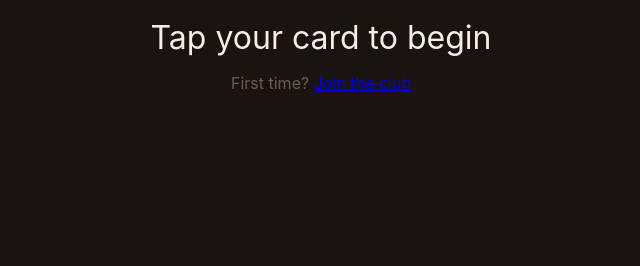
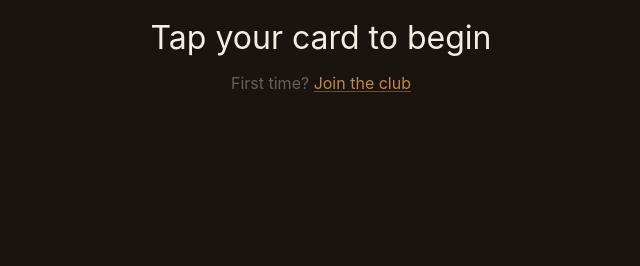
Before and after one commit to imcmurray/espresso-club, a FastAPI app: template app/templates/menu.html in a window 1280 px wide. Shown: the part 307-573 px from the top of the page, without its empty margins (319-959 px from the left). Run offline with FastAPI, Linux system fonts and the light colour scheme; the template is opened without the code that fills it, so the values that code supplies are empty; parts of the project's set-up code (start-up, migrations or seed data) failed here and were passed over; some libraries are stand-ins or nearby versions.

Commit message:
style: copper-accent link color on dark background
Body-content <a> tags were rendering at browser-default blue/purple
which is near-invisible against the espresso-brown theme. Use the
existing --accent (#c08552) for all in-content links, with a slightly
brighter hover state and a softer underline. Visited keeps the same
color so links don't fade out after a click.

Header nav and h1 link styling untouched — those already had explicit
colors.

Co-Authored-By: Claude Opus 4.7 (1M context) <noreply@anthropic.com>

```diff
--- a/app/static/style.css
+++ b/app/static/style.css
@@ -38,6 +38,25 @@ nav a {
 nav a:hover { opacity: 1; }
 
 main { padding: 2rem; max-width: 1100px; margin: 0 auto; }
+
+/* Link colors — body-content links inherited browser defaults (blue/purple)
+   which were near-invisible on the dark background. Use the copper accent so
+   visited links don't fade out either. */
+main a, .session-card a, .idle a, .invoice-card a {
+    color: var(--accent);
+    text-decoration: underline;
+    text-decoration-thickness: 1px;
+    text-underline-offset: 2px;
+    text-decoration-color: rgba(192, 133, 82, 0.5);
+    transition: color 0.1s, text-decoration-color 0.1s;
+}
+main a:hover, .session-card a:hover, .idle a:hover, .invoice-card a:hover {
+    color: #d49b6a;
+    text-decoration-color: #d49b6a;
+}
+main a:visited, .session-card a:visited, .idle a:visited, .invoice-card a:visited {
+    color: var(--accent);
+}
 
 .idle {
     text-align: center;
```
